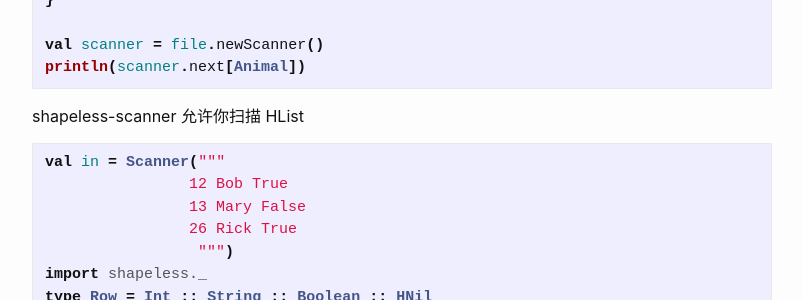
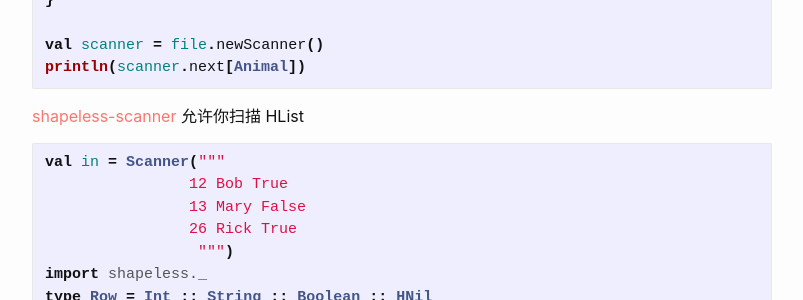
Before and after one commit to SinarPandora/SinarPandora.github.io.backup, a Jekyll site: the page built from _posts/2018-07-30-BetterFiles.md, in a window 1280 px wide and 900 px high, scrolled down 11376 px. Shown: the part 154-454 px from the top of the window, without its empty margins (238-1041 px from the left). Built offline with Jekyll 4.4.1, drawn with Linux system fonts in a browser that asks for light colours; some of the changed lines change nothing that is shown.

Commit message:
link fix

````diff
--- a/_posts/2018-07-30-BetterFiles.md
+++ b/_posts/2018-07-30-BetterFiles.md
@@ -481,7 +481,7 @@ implicit val animalParser: Scannable[Animal] = Scannable {scanner =>
 val scanner = file.newScanner()
 println(scanner.next[Animal])
 ```
-shapeless-scanner 允许你扫描 HList
+[shapeless-scanner](https://github.com/milessabin/shapeless) 允许你扫描 HList
 ```scala
 val in = Scanner("""
                 12 Bob True
````
